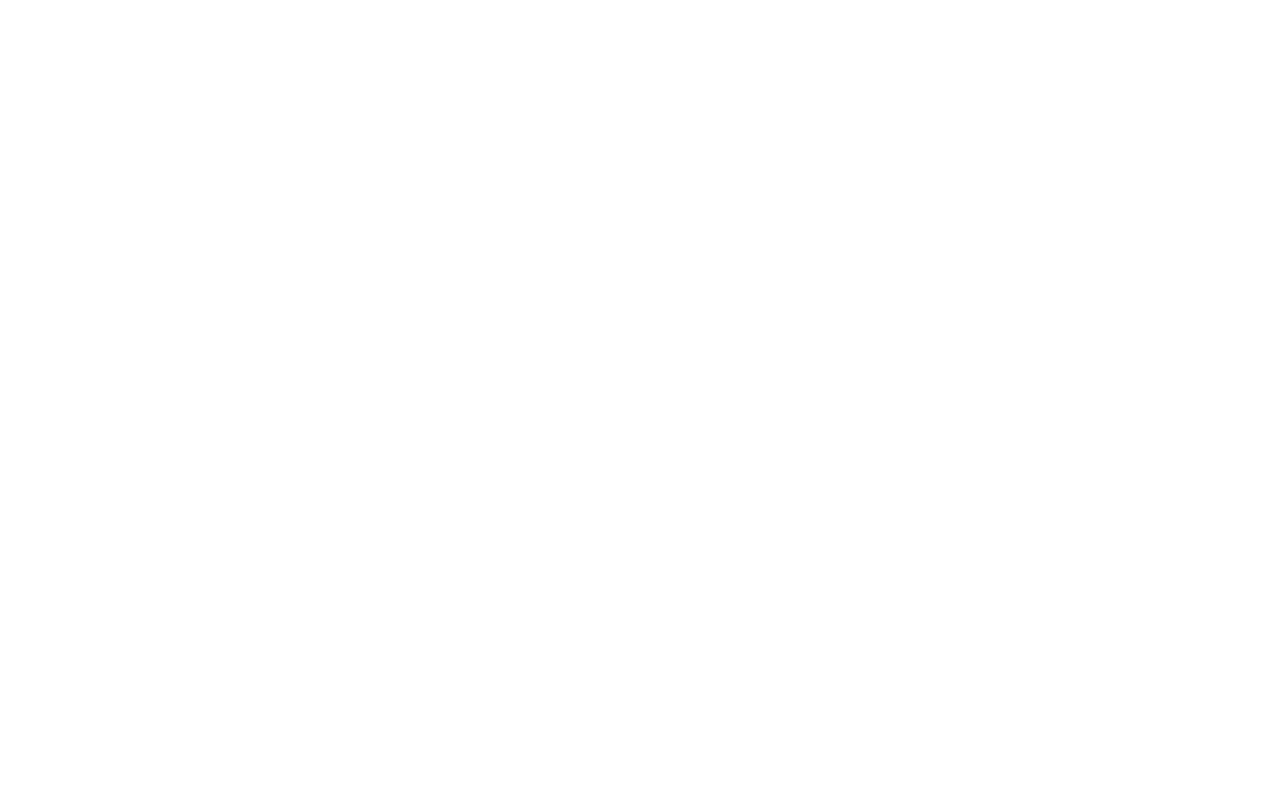
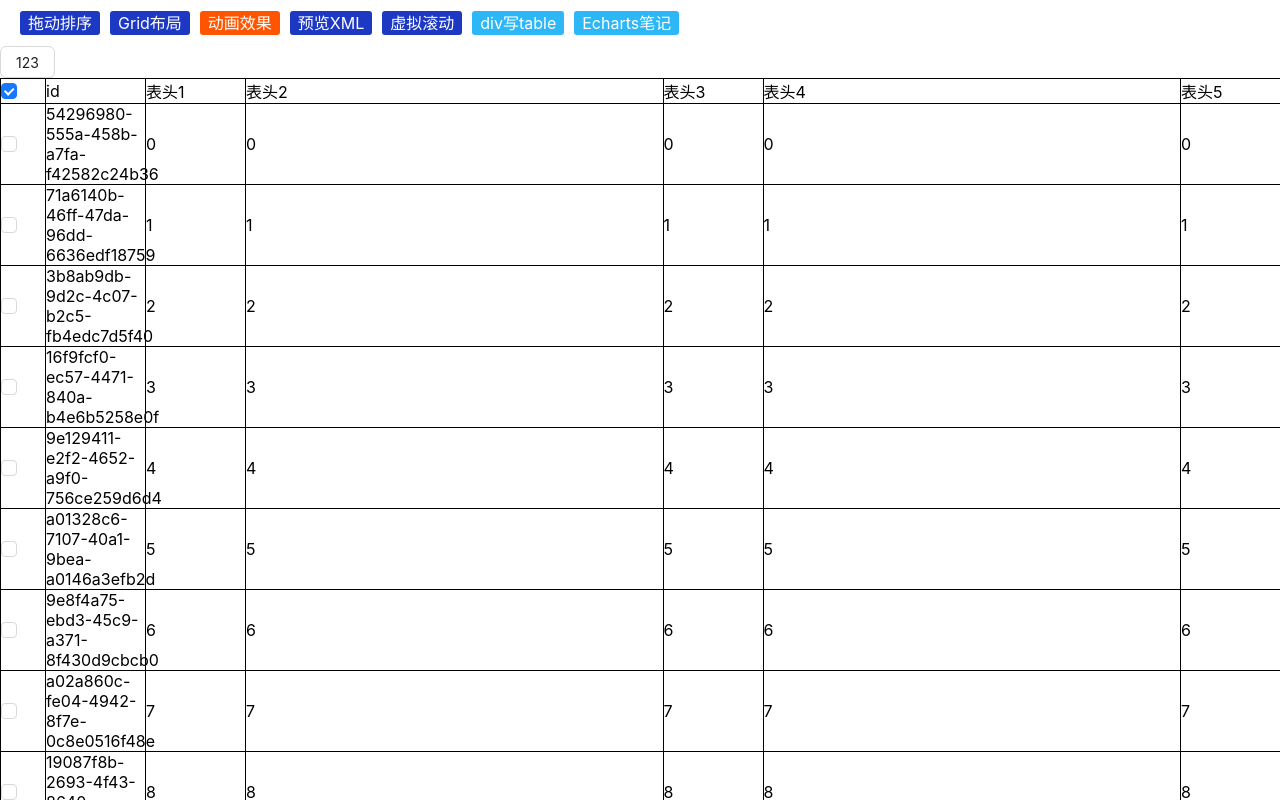
Before and after one commit to 1043197222/takeNotes, a React app: page /layout/div-table in a window 1280 px wide. Before the commit this address had no page. Shown: the top 800 px of the page. Built offline with nearby package versions, Linux system fonts and the light colour scheme.

Commit message:
修改虚拟滚动

```diff
--- a/package.json
+++ b/package.json
@@ -13,6 +13,7 @@
     "@types/node": "^16.18.30",
     "@types/react": "^18.2.6",
     "@types/react-dom": "^18.2.4",
+    "antd": "^5.7.0",
     "babel-jest": "^27.4.2",
     "babel-loader": "^8.2.3",
     "babel-plugin-named-asset-import": "^0.3.8",
@@ -21,6 +22,7 @@
     "browserslist": "^4.18.1",
     "camelcase": "^6.2.1",
     "case-sensitive-paths-webpack-plugin": "^2.4.0",
+    "content-visibility": "^1.2.2",
     "css-loader": "^6.5.1",
     "css-minimizer-webpack-plugin": "^3.2.0",
     "dotenv": "^10.0.0",
--- /dev/null
+++ b/src/pages/DIV写TABLE/DIV写TABLE.scss
@@ -0,0 +1,45 @@
+.adasd {
+  .x-table {
+    width: 100%;
+    border-top: 1px solid #000;
+    border-left: 1px solid #000;
+
+    .x-thead {
+      display: table;
+      table-layout: fixed;
+      width: 100%;
+
+      .x-tr {
+        display: table-row;
+
+        .x-th {
+          box-sizing: border-box;
+          display: table-cell;
+          vertical-align: middle;
+          border-right: 1px solid #000;
+          border-bottom: 1px solid #000;
+        }
+      }
+    }
+
+    .x-tbody {
+      display: table;
+      table-layout: fixed;
+      width: 100%;
+
+      .x-tr {
+        display: table-row;
+
+        .x-td {
+          box-sizing: border-box;
+          display: table-cell;
+          vertical-align: middle;
+          border-right: 1px solid #000;
+          border-bottom: 1px solid #000;
+        }
+      }
+    }
+
+  }
+
+}
--- /dev/null
+++ b/src/pages/DIV写TABLE/DIV写TABLE.tsx
@@ -0,0 +1,50 @@
+import React, { useRef } from 'react';
+import './DIV写TABLE.scss';
+import { times } from 'lodash';
+import 表格组件 from './表格组件';
+import { Button } from 'antd';
+
+const getUUID = () => {
+  return 'xxxxxxxx-xxxx-4xxx-yxxx-xxxxxxxxxxxx'.replace(/[xy]/g, (c) => {
+    const r = Math.random() * 16 | 0;
+    const v = c === 'x' ? r : (r & 0x3 | 0x8);
+    return v.toString(16);
+  });
+};
+
+const 请求数据 = () => {
+
+};
+const DIV写TABLE = () => {
+  const actionRef = useRef<any>()
+  const dataSource: any[] = [];
+  times(1000, (i) => {
+    dataSource.push({
+      id: getUUID(),
+      a: i,
+      b: i,
+      c: i,
+      d: i,
+      e: i,
+    });
+  });
+
+  const columns = [
+    { dataIndex: 'id', title: 'id', width: 100 },
+    { dataIndex: 'a', title: '表头1', width: 100 },
+    { dataIndex: 'b', title: '表头2' },
+    { dataIndex: 'c', title: '表头3', width: 100 },
+    { dataIndex: 'd', title: '表头4' },
+    { dataIndex: 'e', title: '表头5', width: 100 },
+  ];
+  return (
+    <div className={'adasd'}>
+      <Button onClick={()=>{
+        // actionRef.current.changeVal()
+      }}>123</Button>
+      <表格组件 rowSelection actionRef={actionRef} dataSource={dataSource} columns={columns} />
+    </div>
+  );
+};
+
+export default DIV写TABLE;
--- /dev/null
+++ b/src/pages/DIV写TABLE/表格组件.tsx
@@ -0,0 +1,94 @@
+import React, { forwardRef, useCallback, useEffect, useImperativeHandle, useState } from 'react';
+import './DIV写TABLE.scss';
+import { waitTimePromise } from '../../utils/utils';
+import { Checkbox, Spin } from 'antd';
+
+interface 组件参数类型 {
+  columns: any[];
+  dataSource?: any[];
+  actionRef?: any;
+  rowSelection?: any;
+}
+
+const 表格组件 = ((组件参数: 组件参数类型) => {
+  const [indeterminate, setIndeterminate] = useState(false);
+  const [checkAll, setCheckAll] = useState(true);
+
+  const [loading, setLoading] = useState(false);
+  const [dataSource, setDataSource] = useState<any[]>([]);
+  const 数据请求方法 = useCallback(async () => {
+    setLoading(true);
+    await waitTimePromise(100);
+    setDataSource(组件参数.dataSource || []);
+    setLoading(false);
+  }, []);
+  // useImperativeHandle(组件参数.actionRef, () => {
+  //   return {
+  //     changeVal: () => {
+  //     },``
+  //   };
+  // });
+  useEffect(() => {
+    数据请求方法();
+  }, []);
+
+  return <div className={'x-table'}>
+    <div className={'x-thead'}>
+      <div className={'x-tr'}>
+        {组件参数.rowSelection && <div
+          key={`check}`}
+          className={'x-th'}
+          style={{
+            width: 45,
+          }}>
+          <Checkbox indeterminate={indeterminate} onChange={(e) => {
+            setCheckAll(e.target.checked);
+          }} checked={checkAll} />
+        </div>}
+        {组件参数.columns.map((item, index) => {
+          return <div
+            key={`${item.dataIndex}_${index}`}
+            className={'x-th'}
+            style={{
+              width: item.width,
+            }}>{item.title}</div>;
+        })}
+
+      </div>
+    </div>
+    <div className={'x-tbody'}>
+      {dataSource.map((item, index) => {
+
+        return <>
+          <div key={item.id} className={'x-tr'}>
+            <div
+              key={`checked_${index}`}
+              className={'x-td'}
+              style={{
+                width: 45,
+              }}>
+              <Checkbox />
+            </div>
+            {组件参数.columns.map((itemp) => {
+              return <>
+                <div
+                  key={`${item.id}_${index}`}
+                  className={'x-td'}
+                  style={{
+                    width: itemp.width,
+                  }}>
+                  {item[itemp.dataIndex]}
+                </div>
+              </>;
+            })}
+
+          </div>
+        </>;
+      })}
+
+    </div>
+  </div>
+    ;
+});
+
+export default 表格组件;
--- /dev/null
+++ b/src/pages/Echarts笔记/Echarts笔记.tsx
@@ -0,0 +1,6 @@
+import React from 'react'
+const Echarts笔记 = () => {
+    return <div>123</div>
+}
+
+export default Echarts笔记
--- /dev/null
+++ b/src/pages/虚拟滚动/虚拟滚动.tsx
@@ -0,0 +1,12 @@
+import React from 'react';
+import './虚拟滚动样式.scss';
+
+const 虚拟滚动 = () => {
+  return <div className={'virtual-scrolling'}>
+    {new Array(10000).join(',').split(',').map((item, index) => {
+      return <div key={index + '11'} className={"card"}> 123</div>;
+    })}
+  </div>;
+};
+
+export default 虚拟滚动;
--- /dev/null
+++ b/src/pages/虚拟滚动/虚拟滚动样式.scss
@@ -0,0 +1,41 @@
+.virtual-scrolling {
+
+  .card {
+    content-visibility: auto;
+    position: relative;
+    overflow: hidden;
+    transition-duration: 0.3s;
+    margin-bottom: 10px;
+    width: 200px;
+    height: 100px;
+    background-color: #ffaa00;
+
+  }
+
+  .card:before {
+    content: '';
+    position: absolute;
+    left: -665px;
+    top: -460px;
+    width: 300px;
+    height: 15px;
+    background-color: rgba(255, 255, 255, 0.5);
+    transform: rotate(-45deg);
+    animation: searchLights 2s ease-in 0s infinite;
+  }
+
+  @keyframes searchLights {
+    0% {
+    }
+    75% {
+      left: -100px;
+      top: 0;
+    }
+    100% {
+      left: 120px;
+      top: 100px;
+    }
+  }
+
+
+}
--- a/src/route.tsx
+++ b/src/route.tsx
@@ -5,6 +5,9 @@
 import Layout from './layout/Layout';
 import 动画效果 from './pages/动画效果/动画效果';
 import 预览Xml from './pages/预览文件/预览xml';
+import 虚拟滚动 from './pages/虚拟滚动/虚拟滚动';
+import DIV写TABLE from './pages/DIV写TABLE/DIV写TABLE';
+import Echarts笔记 from './pages/Echarts笔记/Echarts笔记';
 
 type aaa = { name?: string } & RouteObject
 
@@ -39,6 +42,21 @@
         name: '预览XML',
         element: <预览Xml />,
       },
+      {
+        path: '/layout/virtual-scrolling',
+        name: '虚拟滚动',
+        element: <虚拟滚动 />,
+      },
+      {
+        path: '/layout/div-table',
+        name: 'div写table',
+        element: <DIV写TABLE />,
+      },
+      {
+        path: '/layout/echarts-node',
+        name: 'Echarts笔记',
+        element: <Echarts笔记 />,
+      },
     ],
   },
 ];
--- a/src/utils/utils.ts
+++ b/src/utils/utils.ts
@@ -1,30 +1,38 @@
+import { compact, forEach } from 'lodash';
 
-import {compact, forEach} from 'lodash'
 export const 判断当前格式是否是JSON = (原始数据: any) => {
-    return Object.prototype.toString.call(原始数据) === '[object Object]'
-}
-export const 树格式转换平铺格式 = ({原始数据, 自定义格式转换方法, 子级字段 = "children", 数据转换字段}: {
+  return Object.prototype.toString.call(原始数据) === '[object Object]';
+};
+export const 树格式转换平铺格式 = ({ 原始数据, 自定义格式转换方法, 子级字段 = 'children', 数据转换字段 }: {
   原始数据: any[]
   自定义格式转换方法?: (arg: any) => any
   数据转换字段?: Record<string, string>
   子级字段?: string
 }) => {
-    const 新数组: any = []
+  const 新数组: any = [];
   const 递归遍历 = (数据: any[]) => {
     数据.forEach(每项数据 => {
       if (数据转换字段 && 判断当前格式是否是JSON(数据转换字段)) {
         forEach(数据转换字段, (value, key) => {
-                    每项数据[key] = 每项数据[value]
-                })
+          每项数据[key] = 每项数据[value];
+        });
       }
-            const 新数据 = 自定义格式转换方法 ? 自定义格式转换方法?.(每项数据) : 每项数据
-            新数组.push(新数据)
+      const 新数据 = 自定义格式转换方法 ? 自定义格式转换方法?.(每项数据) : 每项数据;
+      新数组.push(新数据);
       if (每项数据[子级字段]) {
-                递归遍历(每项数据[子级字段])
+        递归遍历(每项数据[子级字段]);
       }
-        })
-    }
-    递归遍历(原始数据)
+    });
+  };
+  递归遍历(原始数据);
 
-    return compact(新数组)
-}
+  return compact(新数组);
+};
+
+export const waitTimePromise = async (time: number = 100) => {
+  return new Promise((resolve) => {
+    setTimeout(() => {
+      resolve(true);
+    }, time);
+  });
+};
```
Also changed, not shown: .eslintrc.js, 1 other file (tests, documents, lock files or other folders). Lines whose indentation alone changed are shown as unchanged.
